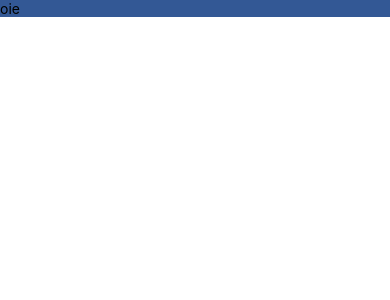
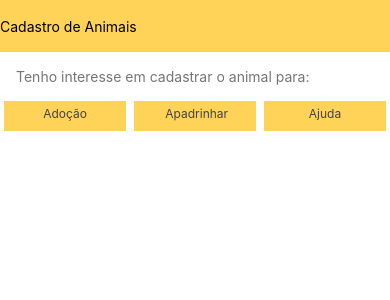
Before and after one commit to brunaazambuja/DevApps, a React Native app in the folder ProjetoDevApp/: screen /AnimalRegister in a window 390 px wide. Shown: the top 300 px of the page. Built offline with nearby package versions, Linux system fonts and the light colour scheme.

Commit message:
first cadastro_animais screem implementation

```diff
--- a/ProjetoDevApp/App.js
+++ b/ProjetoDevApp/App.js
@@ -1,16 +1,16 @@
 import React from 'react';
 import { SafeAreaView, ScrollView, StatusBar, View } from 'react-native';
 import UserRegister from './src/components/UserRegister';
-
+import {Cadastro_Animais_1_1} from './src/components/AnimalRegister/cadastro_animais';
 const App = () => {
   return (
-    <SafeAreaView>
-      <StatusBar />
-      <ScrollView contentInsetAdjustmentBehavior="automatic">
-        <UserRegister />
-      </ScrollView>
-    </SafeAreaView>
+    <View>
+      <Cadastro_Animais_1_1>
+
+      </Cadastro_Animais_1_1>
+    </View>
   );
 };
 
+
 export default App;
--- /dev/null
+++ b/ProjetoDevApp/src/components/AnimalRegister/TopBar.js
@@ -0,0 +1,28 @@
+import React from 'react';
+import { Button, StyleSheet, Text, View } from 'react-native';
+
+export const TopBar = (props) => {
+    return(
+        <View
+            style = {styles.topBarStyle}>
+            <Text>
+                {props.title}
+            </Text>
+        </View>
+    );
+};
+
+const styles = StyleSheet.create({
+    topBarStyle : {
+        alignSelf: 'stretch',
+        height: 52,
+        flexDirection: 'row', // row
+        backgroundColor: '#ffd358',
+        alignItems: 'center'
+    },
+
+    textTopBarStyle : {
+        fontSize : 20,
+        color : '#434343'
+    }
+})
--- /dev/null
+++ b/ProjetoDevApp/src/components/AnimalRegister/cadastro_animais.js
@@ -0,0 +1,64 @@
+import React from 'react';
+import { StyleSheet, ScrollView, View, Text, Button, TouchableOpacity,} from 'react-native';
+import {TopBar} from './TopBar';
+
+export const Cadastro_Animais_1_1 = () => {
+    return(
+        <ScrollView>
+            <TopBar title = {'Cadastro de Animais'}>
+            </TopBar>
+            <Text style = {styles.text1}>
+                Tenho interesse em cadastrar o animal para:
+            </Text>
+            <View style = {styles.threeButtonsStyle}>
+                <View style = {styles.touchableStyle}>
+                    <TouchableOpacity style = {styles.touchableStyle2}>
+                        <Text style = {styles.textStyle}> Adoção </Text>
+                    </TouchableOpacity>
+                </View>
+                <View style = {styles.touchableStyle}>
+                    <TouchableOpacity style = {styles.touchableStyle2}>
+                        <Text style = {styles.textStyle}> Apadrinhar</Text>
+                    </TouchableOpacity>
+                </View>
+                <View style = {styles.touchableStyle}>
+                    <TouchableOpacity style = {styles.touchableStyle2}>
+                        <Text style = {styles.textStyle}> Ajuda </Text>
+                    </TouchableOpacity>
+                </View>
+            </View>
+        </ScrollView>
+    );
+};
+
+const styles = StyleSheet.create({
+    text1 : {
+        fontSize : 14,
+        alignSelf : 'baseline',
+        color : '#757575',
+        padding : 16
+    },
+
+    threeButtonsStyle : {
+        alignSelf : 'center',
+        flexDirection : 'row',
+        justifyContent : 'space-between',
+        paddingLeft : 10,
+        paddingRight : 10
+    },
+
+    touchableStyle : {
+        width : 130,
+        paddingHorizontal : 4
+    },
+    touchableStyle2 : {
+        height : 30,
+        backgroundColor : '#ffd358'
+    },
+    textStyle : {
+        paddingTop : 5,
+        alignSelf : 'center',
+        fontSize : 12,
+        color : '#434343'
+    }
+})
```
